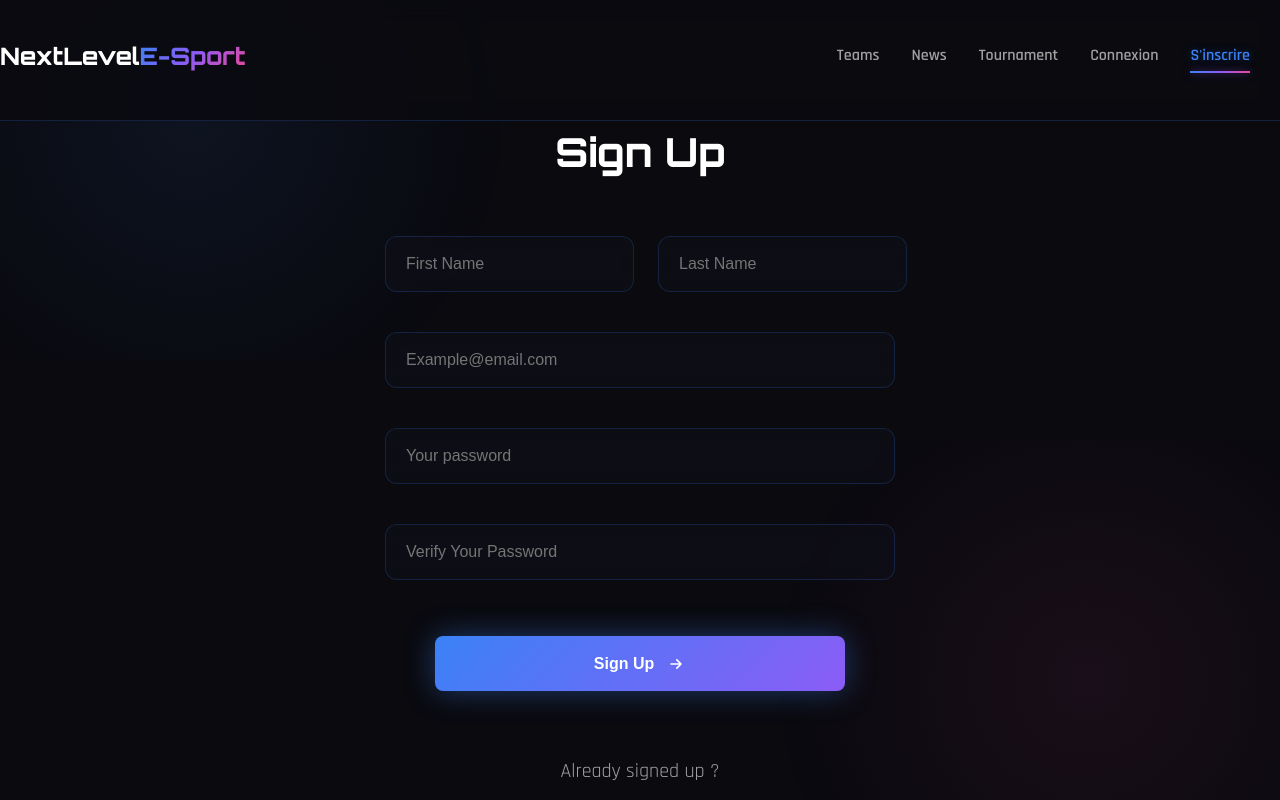
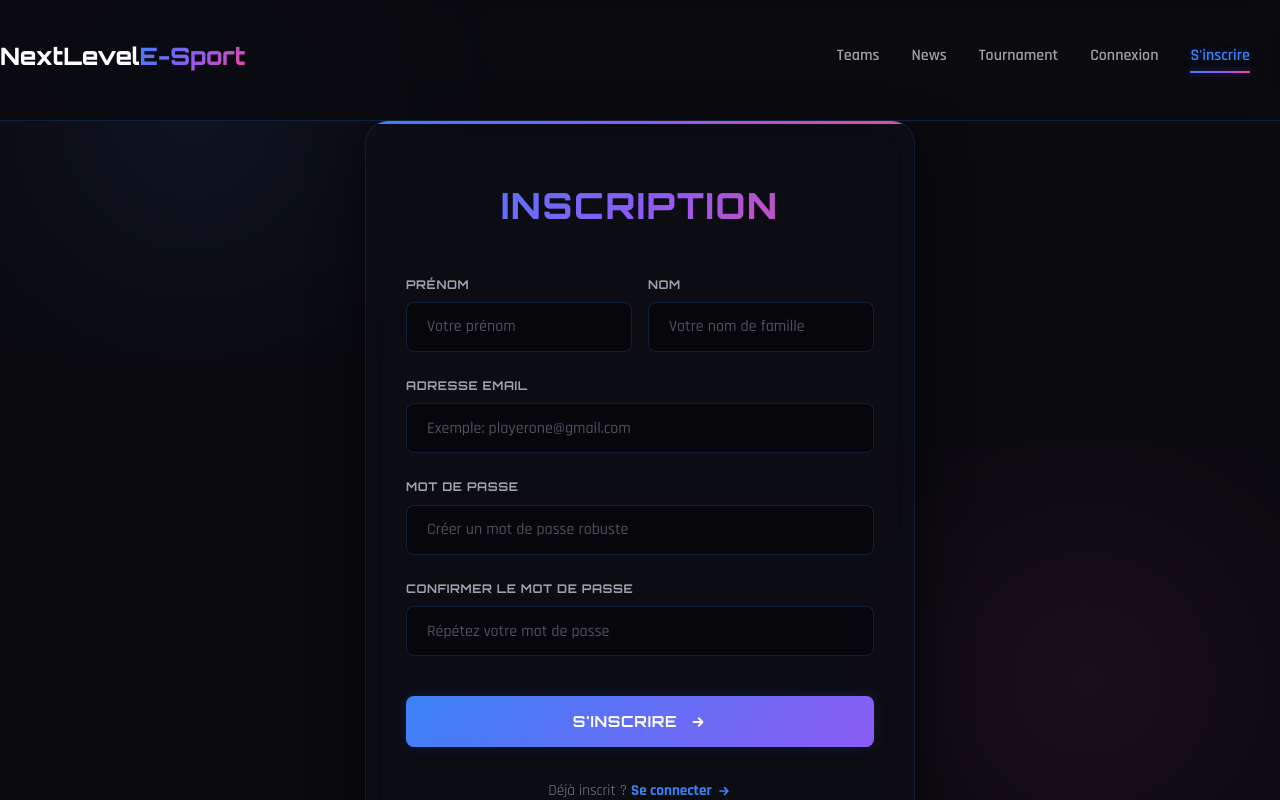
Before and after one commit to adamaarbouba/NextLevel-E-Sport, a Next.js app: page /sign-up in a window 1280 px wide. Shown: the top 800 px of the page. Built offline with nearby package versions, Linux system fonts and the light colour scheme.

Commit message:
Redesign Sign-Up page to match login and fix auth card layout offset for fixed header

```diff
--- a/app/globals.css
+++ b/app/globals.css
@@ -2273,7 +2273,7 @@ body::after {
   flex-direction: column;
   justify-content: center;
   align-items: center;
-  padding: 4rem 1.5rem;
+  padding: 120px 1.5rem 4rem;
   position: relative;
   width: 100%;
 }
--- a/app/sign-up/page.js
+++ b/app/sign-up/page.js
@@ -48,78 +48,90 @@ export default function SignUp() {
   };
 
   return (
-    <main className="main" style={{ minHeight: "90vh", display: "flex", flexDirection: "column", justifyContent: "center", alignItems: "center" }}>
-      <h2 className="newsletter-title" style={{ marginBottom: "2rem" }}>Sign Up</h2>
-      <div className="sign-up" style={{ width: "100%", maxWidth: "550px" }}>
-        <form onSubmit={handleSignUp} className="in-block" style={{ width: "100%" }}>
-          <div className="Sign-2block">
+    <main className="auth-container">
+      <div className="auth-card" style={{ maxWidth: "550px" }}>
+        <h2 className="auth-title">Inscription</h2>
+
+        <form onSubmit={handleSignUp} className="auth-form">
+          <div className="auth-row">
+            <div className="auth-input-group">
+              <label className="auth-label">Prénom</label>
               <input
                 type="text"
                 value={firstName}
                 onChange={(e) => setFirstName(e.target.value)}
-              placeholder="First Name"
-              className="input-short"
+                placeholder="Votre prénom"
+                className="auth-input"
                 required
               />
+            </div>
 
+            <div className="auth-input-group">
+              <label className="auth-label">Nom</label>
               <input
                 type="text"
                 value={lastName}
                 onChange={(e) => setLastName(e.target.value)}
-              placeholder="Last Name"
-              className="input-short"
+                placeholder="Votre nom de famille"
+                className="auth-input"
                 required
               />
             </div>
-          <div className="Sign-block" style={{ marginTop: "1rem" }}>
+          </div>
+
+          <div className="auth-input-group">
+            <label className="auth-label">Adresse Email</label>
             <input
               type="email"
               value={email}
               onChange={(e) => setEmail(e.target.value)}
-              placeholder="Example@email.com"
-              className="input-long"
+              placeholder="Exemple: playerone@gmail.com"
+              className="auth-input"
               required
             />
           </div>
-          <div className="Sign-block" style={{ marginTop: "1rem" }}>
+
+          <div className="auth-input-group">
+            <label className="auth-label">Mot de passe</label>
             <input
               type="password"
               value={password}
               onChange={(e) => setPassword(e.target.value)}
-              placeholder="Your password"
-              className="input-long"
+              placeholder="Créer un mot de passe robuste"
+              className="auth-input"
               required
             />
           </div>
-          <div className="Sign-block" style={{ marginTop: "1rem" }}>
+
+          <div className="auth-input-group">
+            <label className="auth-label">Confirmer le mot de passe</label>
             <input
               type="password"
               value={verifyPassword}
               onChange={(e) => setVerifyPassword(e.target.value)}
-              placeholder="Verify Your Password"
-              className="input-long"
+              placeholder="Répétez votre mot de passe"
+              className="auth-input"
               required
             />
           </div>
 
           {error && (
-            <div style={{ color: "#ef4444", fontSize: "0.875rem", marginTop: "1rem", textAlign: "center", fontWeight: "bold" }}>
+            <div className="auth-status error">
               {error}
             </div>
           )}
 
           {message && (
-            <div style={{ color: "#3b82f6", fontSize: "0.875rem", marginTop: "1rem", textAlign: "center", fontWeight: "bold" }}>
+            <div className="auth-status success">
               {message}
             </div>
           )}
 
-          <div className="blocking" style={{ marginTop: "2rem" }}>
-            <button type="submit" className="btnS" disabled={loading} style={{ opacity: loading ? 0.7 : 1 }}>
-              <span>{loading ? "Signing up..." : "Sign Up"}</span>
+          <button type="submit" className="auth-btn" disabled={loading}>
+            <span>{loading ? "Inscription..." : "S'inscrire"}</span>
             {!loading && (
               <svg
-                  className="button-icon"
+                className="auth-btn-icon"
                 fill="none"
                 stroke="currentColor"
                 viewBox="0 0 24 24"
@@ -127,37 +139,34 @@ export default function SignUp() {
                 <path
                   strokeLinecap="round"
                   strokeLinejoin="round"
-                    strokeWidth="2"
+                  strokeWidth="2.5"
                   d="M13 7l5 5m0 0l-5 5m5-5H6"
                 ></path>
               </svg>
             )}
           </button>
-          </div>
+        </form>
 
-          <div className="blocking" style={{ marginTop: "1.5rem" }}>
-            <p className="p-in-S">Already signed up ?</p>
-
-            <Link href="/login">
-              <button type="button" className="btnS" style={{ width: "100%", marginTop: "0.5rem" }}>
-                <span>Login</span>
+        <p className="auth-footer-text">
+          Déjà inscrit ?{" "}
+          <Link href="/login" className="auth-link">
+            Se connecter
             <svg
-                  className="button-icon"
+              className="auth-btn-icon"
               fill="none"
               stroke="currentColor"
               viewBox="0 0 24 24"
+              style={{ width: "16px", height: "16px" }}
             >
               <path
                 strokeLinecap="round"
                 strokeLinejoin="round"
-                    strokeWidth="2"
+                strokeWidth="2.5"
                 d="M13 7l5 5m0 0l-5 5m5-5H6"
               ></path>
             </svg>
-              </button>
           </Link>
-          </div>
-        </form>
+        </p>
       </div>
     </main>
   );
```
Lines whose indentation alone changed are shown as unchanged.
